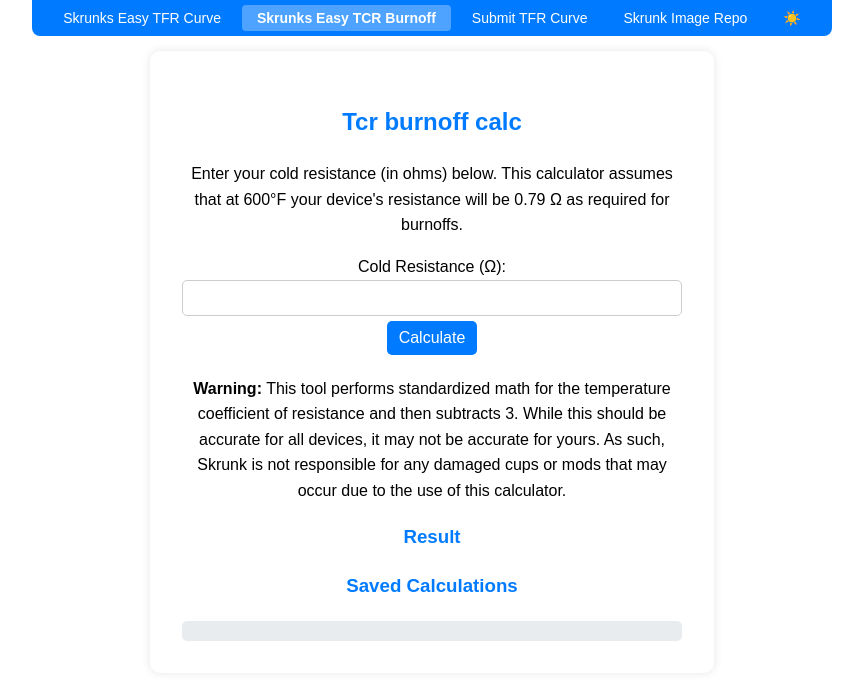
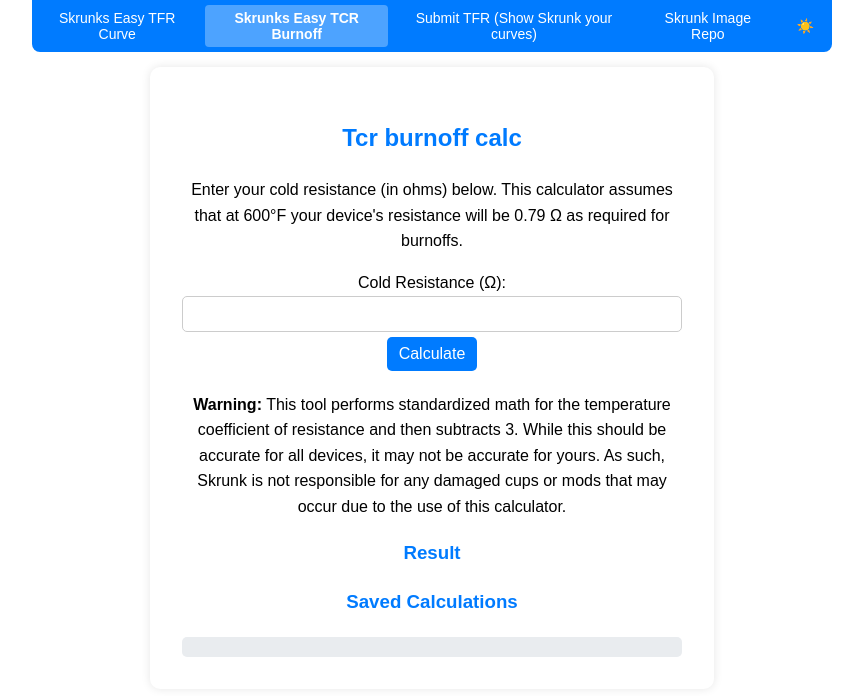
Before and after one commit to alopez5301/Skrunks-Web-Calc, a plain HTML site: page index.html in a window 1280 px wide. Shown: the whole page, without its empty margins (208-1071 px from the left). Drawn offline with Linux system fonts and the light colour scheme.

Commit message:
Update index.html

```diff
--- a/index.html
+++ b/index.html
@@ -81,7 +81,7 @@
   <div class="nav-bar">
     <button class="nav-button" id="tfrNavBtn">Skrunks Easy TFR Curve</button>
     <button class="nav-button active" id="tcrNavBtn">Skrunks Easy TCR Burnoff</button>
-    <button class="nav-button" id="submitNavBtn">Submit TFR Curve</button>
+    <button class="nav-button" id="submitNavBtn">Submit TFR (Show Skrunk your curves)</button>
     <button class="nav-button" id="imageRepoNavBtn">Skrunk Image Repo</button>
     <button class="nav-button" id="darkModeToggle">🌙</button>
   </div>
```
